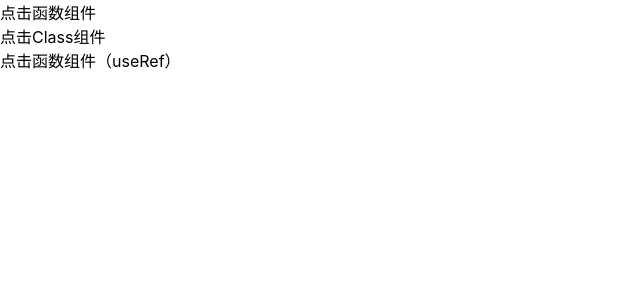
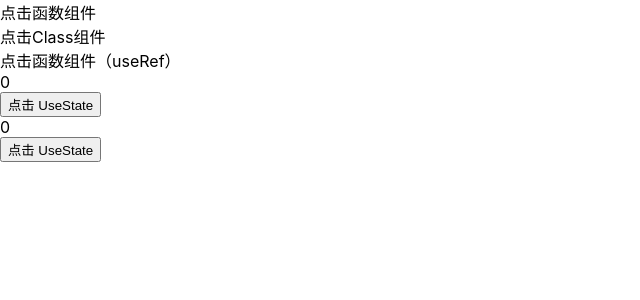
Before and after one commit to shiyou00/react-core, a React (Create React App) app: page / in a window 1280 px wide. Shown: the top 300 px of the page, without its empty margins (0-640 px from the left). Built offline with nearby package versions, Linux system fonts and the light colour scheme.

Commit message:
feat(react): add hook demo

```diff
--- /dev/null
+++ b/src/components/hook/UseEffectDemo.js
@@ -0,0 +1,34 @@
+import React,{useState} from "react";
+
+let _deps; // _deps 记录 useEffect 上一次的 依赖
+
+function useEffect(callback, depArray) {
+  const hasNoDeps = !depArray; // 如果 dependencies 不存在
+  const hasChangedDeps = _deps
+    ? !depArray.every((el, i) => el === _deps[i]) // 两次的 dependencies 是否完全相等
+    : true;
+  /* 如果 dependencies 不存在，或者 dependencies 有变化*/
+  if (hasNoDeps || hasChangedDeps) {
+    callback();
+    _deps = depArray;
+  }
+}
+
+function Counter() {
+  const [count, setCount] = useState(0);
+
+  useEffect(()=>{
+    document.title = `You clicked ${count} times`;
+  });
+
+  return (
+    <div>
+      <div>{count}</div>
+      <button onClick={() => { setCount(count + 1); }}>
+        点击 UseState
+      </button>
+    </div>
+  );
+}
+
+export default Counter;
--- /dev/null
+++ b/src/components/hook/UseStateDemo.js
@@ -0,0 +1,28 @@
+import React from "react";
+import { render } from "../../index";
+
+let _state; // 把 state 存储在外面
+
+function useState(initialValue) {
+  _state = _state || initialValue; // 如果没有 _state，说明是第一次执行，把 initialValue 复制给它
+  function setState(newState) {
+    _state = newState;
+    render();
+  }
+  return [_state, setState];
+}
+
+function Counter() {
+  const [count, setCount] = useState(0);
+
+  return (
+    <div>
+      <div>{count}</div>
+      <button onClick={() => { setCount(count + 1); }}>
+        点击 UseState
+      </button>
+    </div>
+  );
+}
+
+export default Counter;
--- a/src/components/hook/index.js
+++ b/src/components/hook/index.js
@@ -2,6 +2,8 @@ import React from "react";
 import Capture from "./Capture";
 import Capture1 from "./Capture1";
 import Capture2 from "./Capture2";
+import UseState from "./UseStateDemo";
+import UseEffect from "./UseEffectDemo";
 
 function Hook() {
 
@@ -10,6 +12,8 @@ function Hook() {
       <Capture />
       <Capture1 />
       <Capture2 />
+      <UseState />
+      <UseEffect />
     </div>
   );
 }
--- a/src/index.js
+++ b/src/index.js
@@ -3,7 +3,11 @@ import ReactDOM from 'react-dom';
 import './index.css';
 import App from './App';
 
-ReactDOM.render(
-  <App />,
-  document.getElementById('root')
-);
+export const render = ()=>{
+  ReactDOM.render(
+    <App />,
+    document.getElementById('root')
+  );
+}
+
+render();
```
